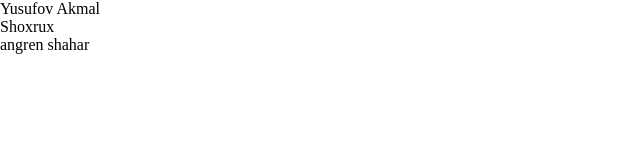
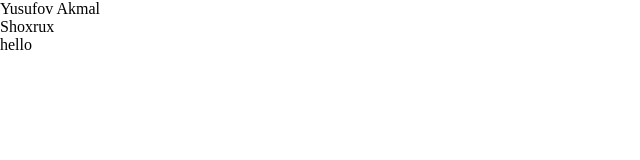
Before and after one commit to Rahmatxonov/bilim-test, a plain HTML site: page index.html in a window 1280 px wide. Shown: the full height of the page, 0-640 px from the left. Drawn offline with Linux system fonts and the light colour scheme.

Commit message:
added text

```diff
--- a/index.html
+++ b/index.html
@@ -11,7 +11,7 @@
 <body>
     <p>Yusufov Akmal</p>
     <p>Shoxrux</p>
-    <p>angren shahar</p>
+    <p>hello</p>
 </body>
 
 </html>
```
